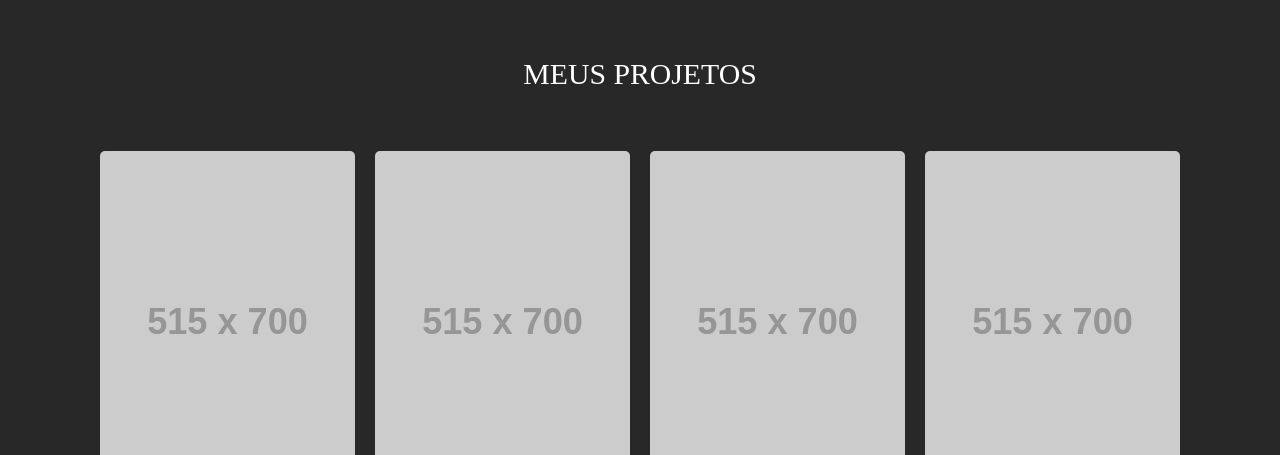
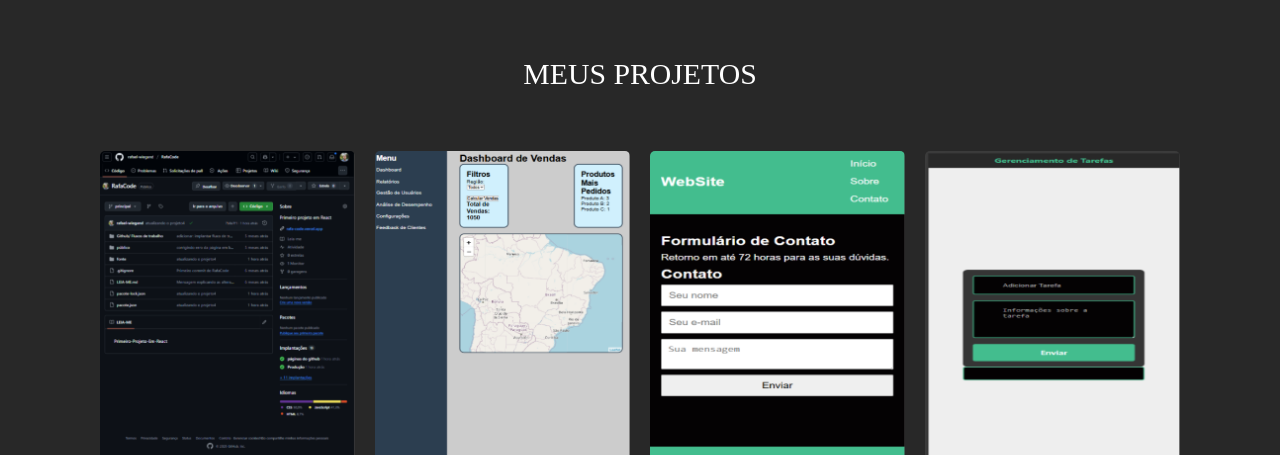
Before and after one commit to rafael-wiegand/meu-portifolio, a plain HTML site: page index.html in a window 1280 px wide. Shown: the part 2309-2764 px from the top of the page. Drawn offline with nearby package versions, Linux system fonts and the light colour scheme; placeholder pictures from the web are drawn by us.

Commit message:
Adicionando imagens dos projetos

```diff
--- a/index.html
+++ b/index.html
@@ -169,7 +169,7 @@
         <div class="container-projetos container">
             <div class="projeto">
                 <a href="https://github.com/rafael-wiegand/RafaCode.git" target="_blank">
-                    <img src="https://via.placeholder.com/515x700" alt="projeto 1">
+                    <img src="src/image/RafaCode.png" alt="projeto 1">
                     <h3>RafaCode</h3>
                     <div class="informacoes-projeto">
                         <p>Site dedicado à prestação de serviços tecnológicos, oferecendo soluções inovadoras para atender às necessidades dos clientes.</p>
@@ -179,7 +179,7 @@
             </div>
             <div class="projeto">
                 <a href="https://rafael-wiegand.github.io/rafael-wiegand-Dashboard-Project/" target="_blank">
-                    <img src="https://via.placeholder.com/515x700" alt="projeto 2">
+                    <img src="src/image/Dashboard.png" alt="projeto 2">
                     <h3>Site interativo</h3>
                     <div class="informacoes-projeto">
                         <p>O "Dashboard-Project" é um projeto que cria um painel de controle interativo para visualização de dados, como gráficos e métricas, usando tecnologias web como HTML, CSS e JavaScript.</p>
@@ -189,7 +189,7 @@
             </div>
             <div class="projeto">
                 <a href="https://rafael-wiegand.github.io/Formulario/" target="_blank">
-                    <img src="https://via.placeholder.com/515x700" alt="projeto 3">
+                    <img src="src/image/formulario.png" alt="projeto 3">
                     <h3>Formulário</h3>
                     <div class="informacoes-projeto">
                         <p>Formulário de cadastro tem a função de coletar informações essenciais do usuário para criar uma conta na plataforma</p>
@@ -199,7 +199,7 @@
             </div>
              <div class="projeto">
                 <a href="https://gerenciamento-de-pedidos-react-9c9a.vercel.app/" target="_blank">
-                    <img src="https://via.placeholder.com/515x700" alt="projeto 4">
+                    <img src="src/image/Gerenciamento-Tarefas.png" alt="projeto 4">
                     <h3>Gerenciamento de tarefas</h3>
                     <div class="informacoes-projeto">
                         <p>Priojeto de controle de tarefas, podendo adicionar e marcar como pendente ou concluido</p>
```
Also changed, not shown: src/image/Dashboard.png (added), src/image/Gerenciamento-Tarefas.png (added), src/image/RafaCode.png (added), src/image/formulario.png (added).
